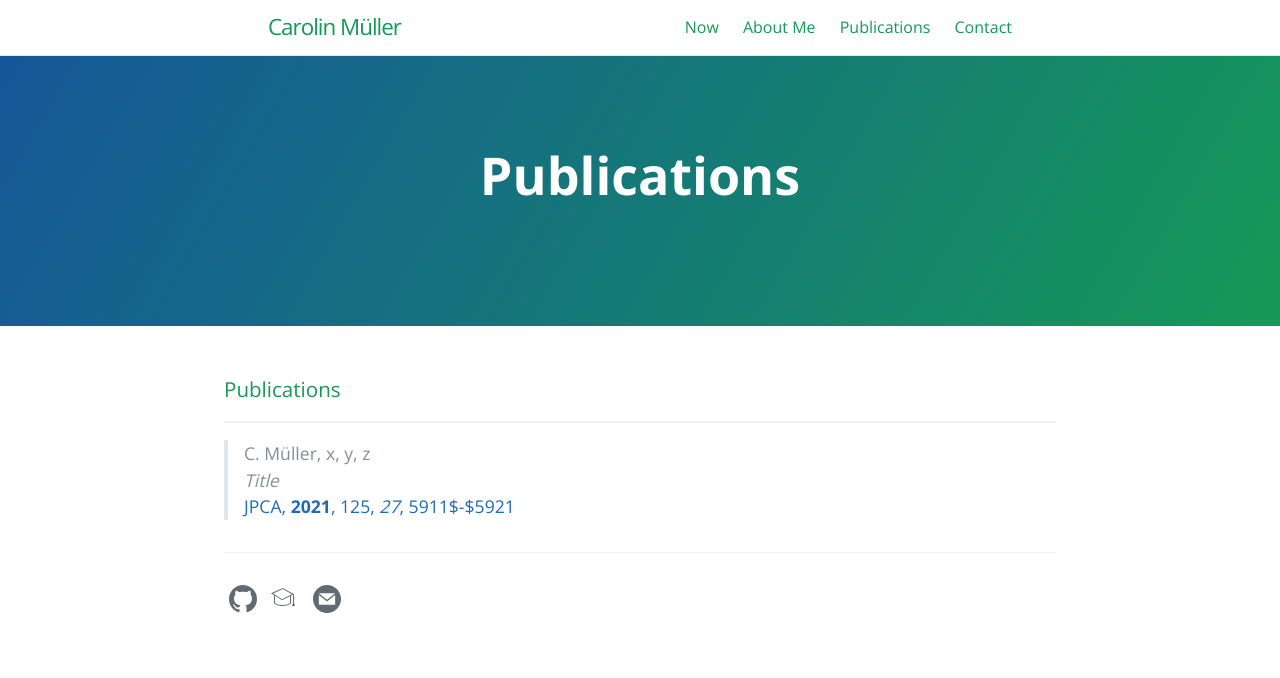
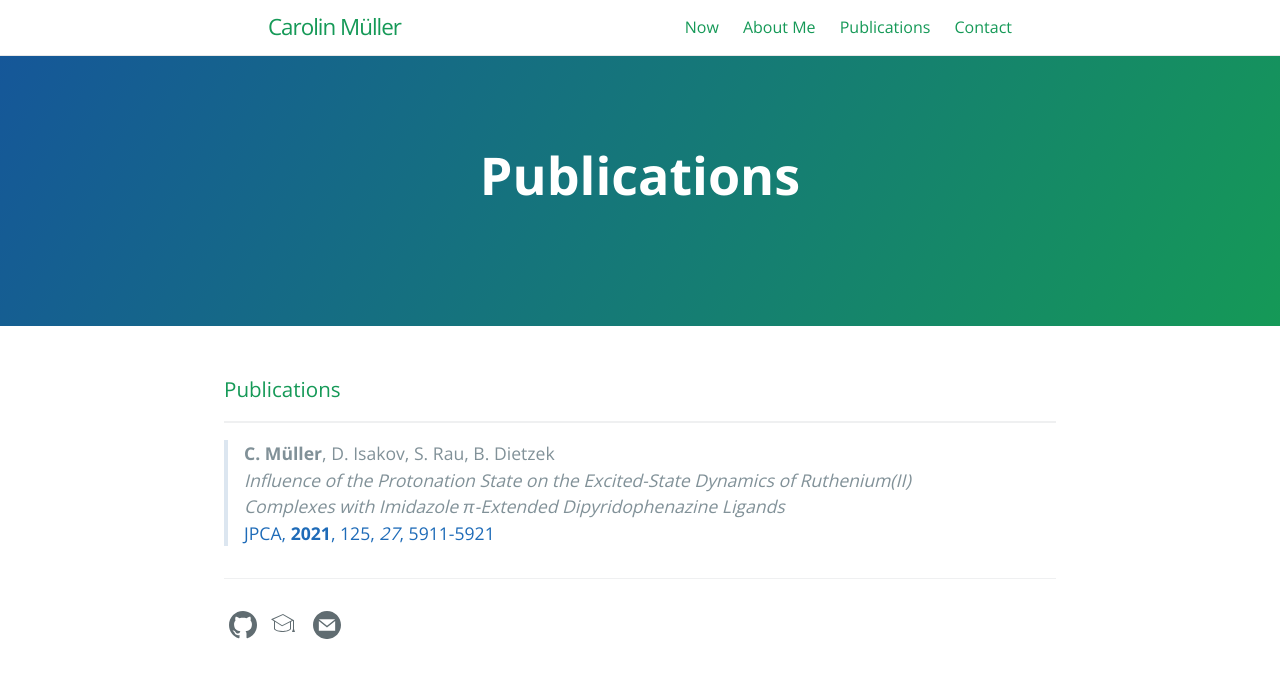
Before and after one commit to carolin-m/carolin-m.github.io, a Jekyll site: the page built from publications.md, in a window 1280 px wide. Shown: the top 678 px of the page. Built offline with Jekyll 4.4.1, drawn with Linux system fonts in a browser that asks for light colours.

Commit message:
update imidazole

```diff
--- a/publications.md
+++ b/publications.md
@@ -8,6 +8,6 @@ order: 1
 
 ### Publications <br>
 _____
-> C. Müller, x, y, z <br>
-> *Title* <br>
-> [JPCA, **2021**, 125, *27*, 5911$-$5921](https://pubs.acs.org/doi/10.1021/acs.jpca.1c03856)
+> **C. Müller**, D. Isakov, S. Rau, B. Dietzek <br>
+> *Influence of the Protonation State on the Excited-State Dynamics of Ruthenium(II) Complexes with Imidazole π-Extended Dipyridophenazine Ligands* <br>
+> [JPCA, **2021**, 125, *27*, 5911-5921](https://pubs.acs.org/doi/10.1021/acs.jpca.1c03856)
```
